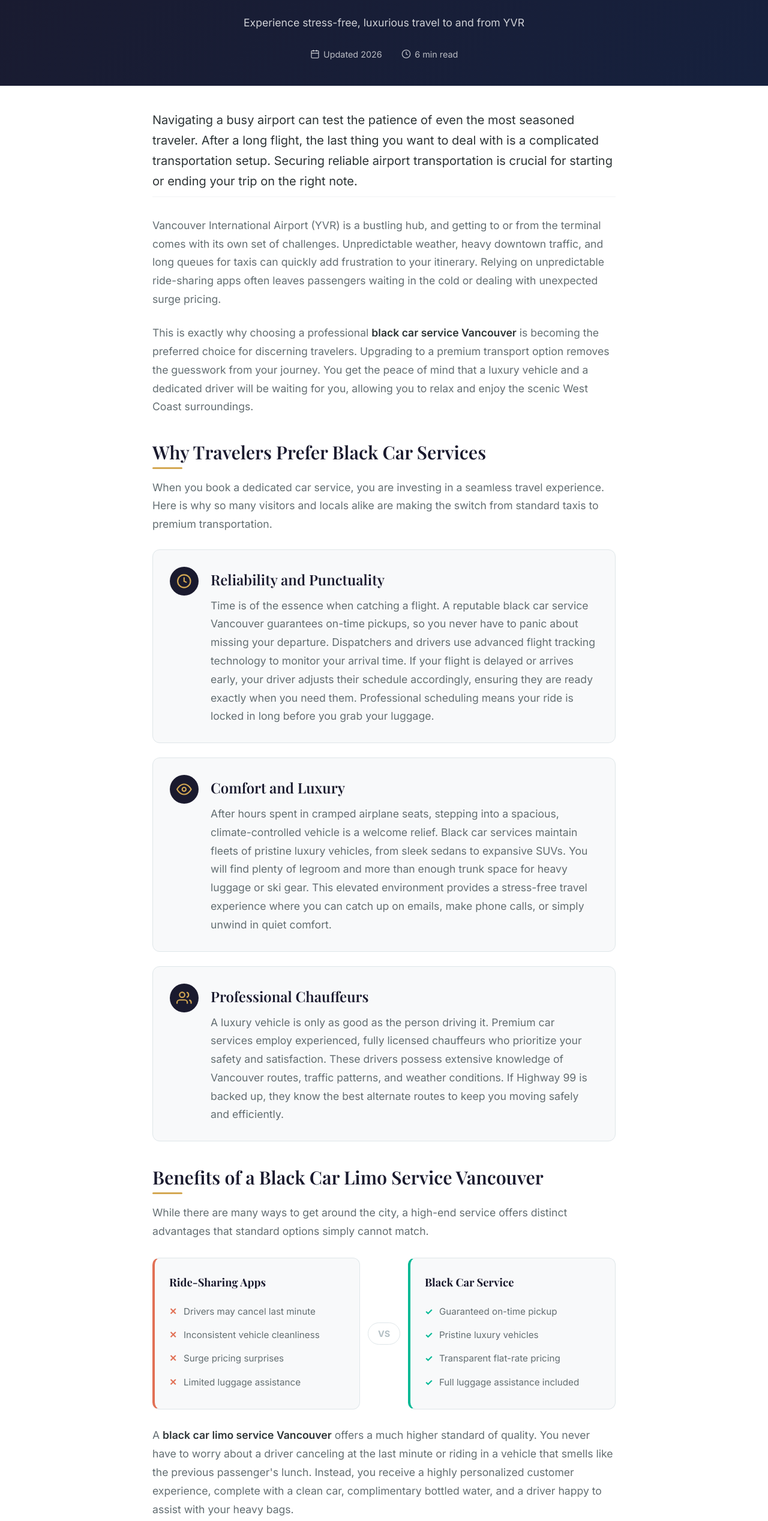
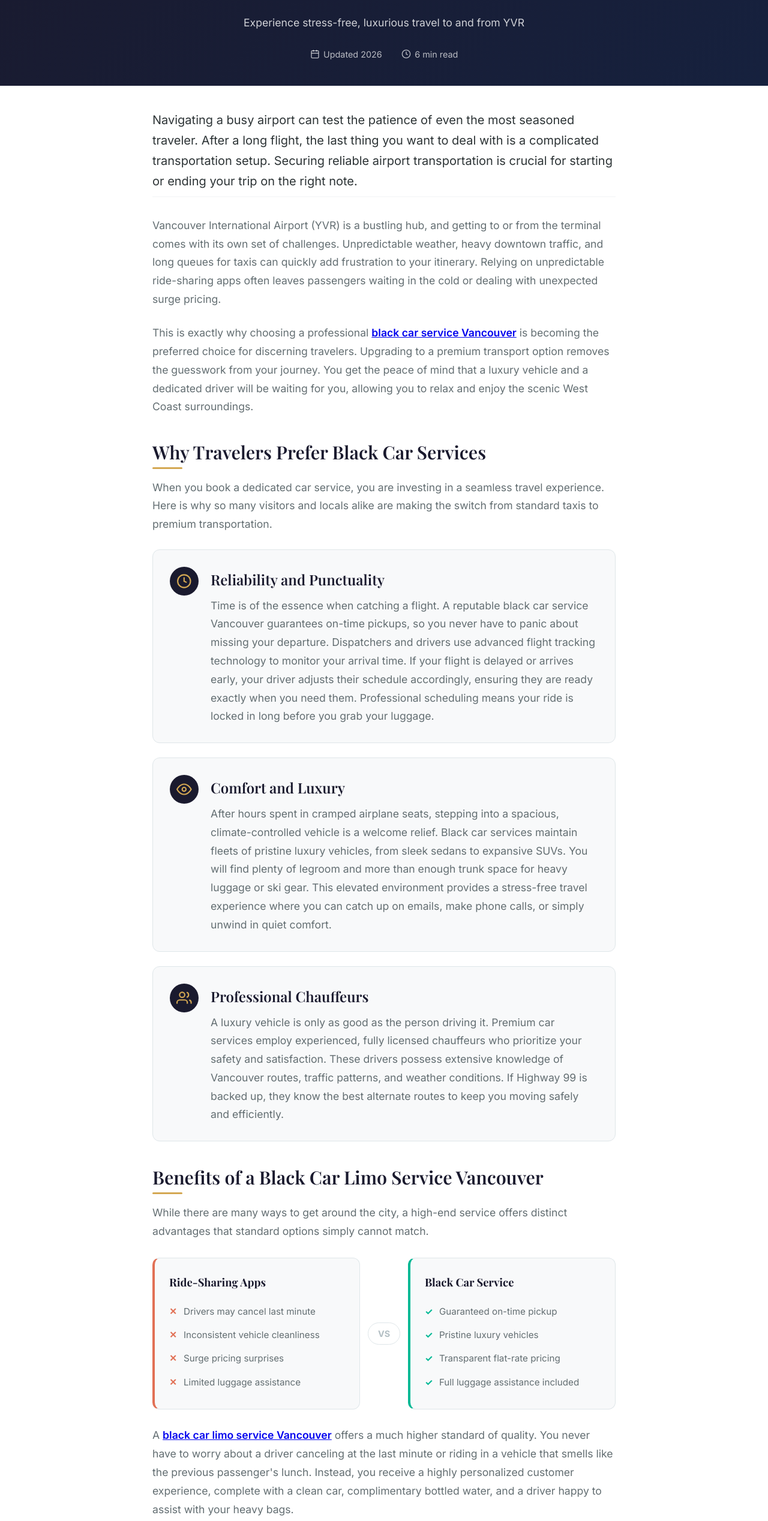
Before and after one commit to honeyjamesbyteforce-maker/blackcarservicevancouver, a plain HTML site: page index.html in a window 1280 px wide. Shown: the part 261-2797 px from the top of the page at 60% size. Drawn offline with nearby package versions, Linux system fonts and the light colour scheme.

Commit message:
Update index.html

```diff
--- a/index.html
+++ b/index.html
@@ -1,6 +1,7 @@
 <!DOCTYPE html>
 <html lang="en">
 <head>
+    <meta name="google-site-verification" content="PRB0coj8flheysbiQDaUqwq4YUceSlv5tRzq8qaqXXo" />
     <meta charset="UTF-8">
     <meta name="viewport" content="width=device-width, initial-scale=1.0">
     <meta name="description" content="Looking for reliable airport transportation? Discover the benefits of booking a black car service in Vancouver for a stress-free, luxurious travel experience.">
@@ -39,7 +40,7 @@
                 Vancouver International Airport (YVR) is a bustling hub, and getting to or from the terminal comes with its own set of challenges. Unpredictable weather, heavy downtown traffic, and long queues for taxis can quickly add frustration to your itinerary. Relying on unpredictable ride-sharing apps often leaves passengers waiting in the cold or dealing with unexpected surge pricing.
             </p>
             <p>
-                This is exactly why choosing a professional <strong>black car service Vancouver</strong> is becoming the preferred choice for discerning travelers. Upgrading to a premium transport option removes the guesswork from your journey. You get the peace of mind that a luxury vehicle and a dedicated driver will be waiting for you, allowing you to relax and enjoy the scenic West Coast surroundings.
+                This is exactly why choosing a professional <strong><a href="https://lionsgatelimousine.com/black-car-service-vancouver/">black car service Vancouver</a></strong> is becoming the preferred choice for discerning travelers. Upgrading to a premium transport option removes the guesswork from your journey. You get the peace of mind that a luxury vehicle and a dedicated driver will be waiting for you, allowing you to relax and enjoy the scenic West Coast surroundings.
             </p>
 
             <h2>Why Travelers Prefer Black Car Services</h2>
@@ -111,7 +112,7 @@
             </div>
 
             <p>
-                A <strong>black car limo service Vancouver</strong> offers a much higher standard of quality. You never have to worry about a driver canceling at the last minute or riding in a vehicle that smells like the previous passenger's lunch. Instead, you receive a highly personalized customer experience, complete with a clean car, complimentary bottled water, and a driver happy to assist with your heavy bags.
+                A <strong><a href="https://maps.app.goo.gl/dvRHZ5uGDKtxab1a6">black car limo service Vancouver</a></strong> offers a much higher standard of quality. You never have to worry about a driver canceling at the last minute or riding in a vehicle that smells like the previous passenger's lunch. Instead, you receive a highly personalized customer experience, complete with a clean car, complimentary bottled water, and a driver happy to assist with your heavy bags.
             </p>
 
             <div class="highlight-box">
```
